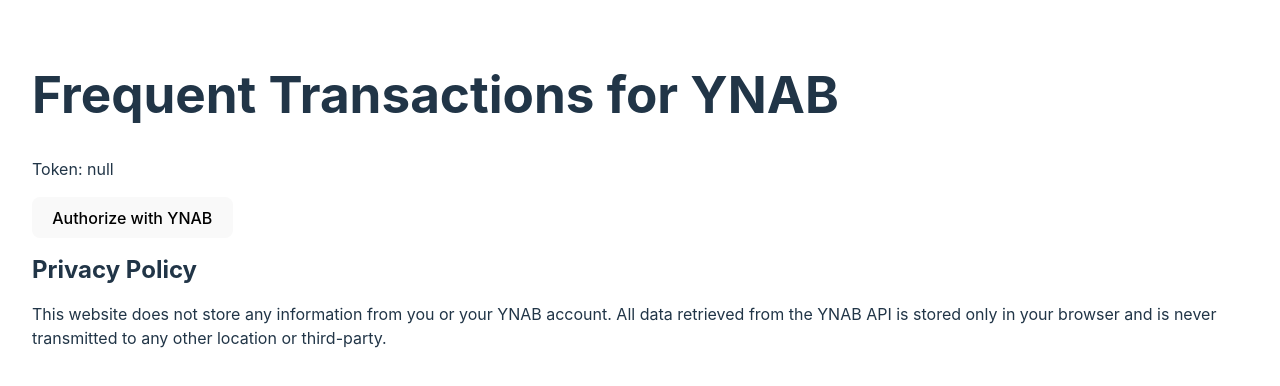
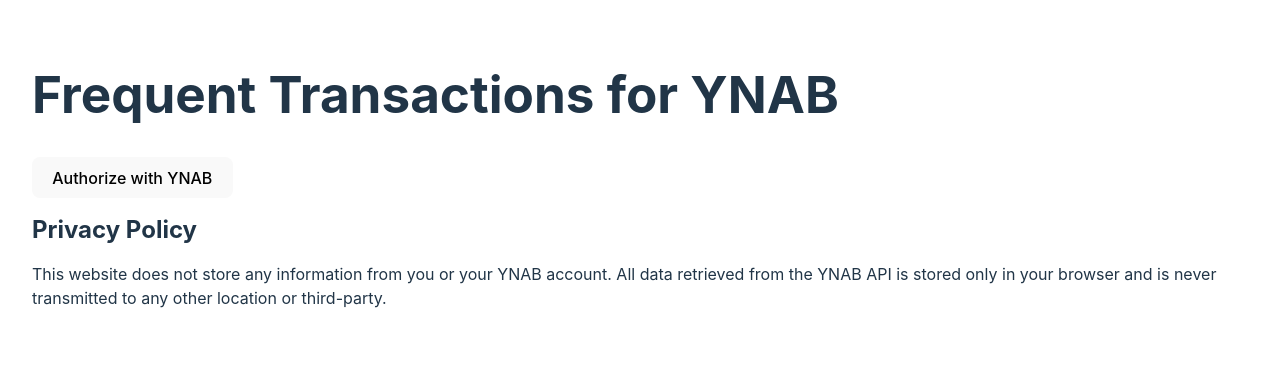
Before and after one commit to tg2648/frequent-transactions, a Svelte app: page / in a window 1280 px wide. Shown: the top 386 px of the page. Built offline with nearby package versions, Linux system fonts and the light colour scheme.

Commit message:
Add logout

```diff
--- a/src/App.svelte
+++ b/src/App.svelte
@@ -43,15 +43,26 @@
 
     return token;
   }
+
+  function logout() {
+    token = null;
+    sessionStorage.clear();
+  }
 </script>
 
 <main>
   <h1>Frequent Transactions for YNAB</h1>
 
-  <p>Token: {token}</p>
-  <button on:click|preventDefault={authorizeWithYNAB}
-    >Authorize with YNAB</button
-  >
+  {#if token}
+    Logged in
+    <button on:click|preventDefault={logout}>
+      Logout
+    </button>
+  {:else}
+    <button on:click|preventDefault={authorizeWithYNAB}>
+      Authorize with YNAB
+    </button>
+  {/if}
 
   <h2 id="privacy">Privacy Policy</h2>
   <p>
```
